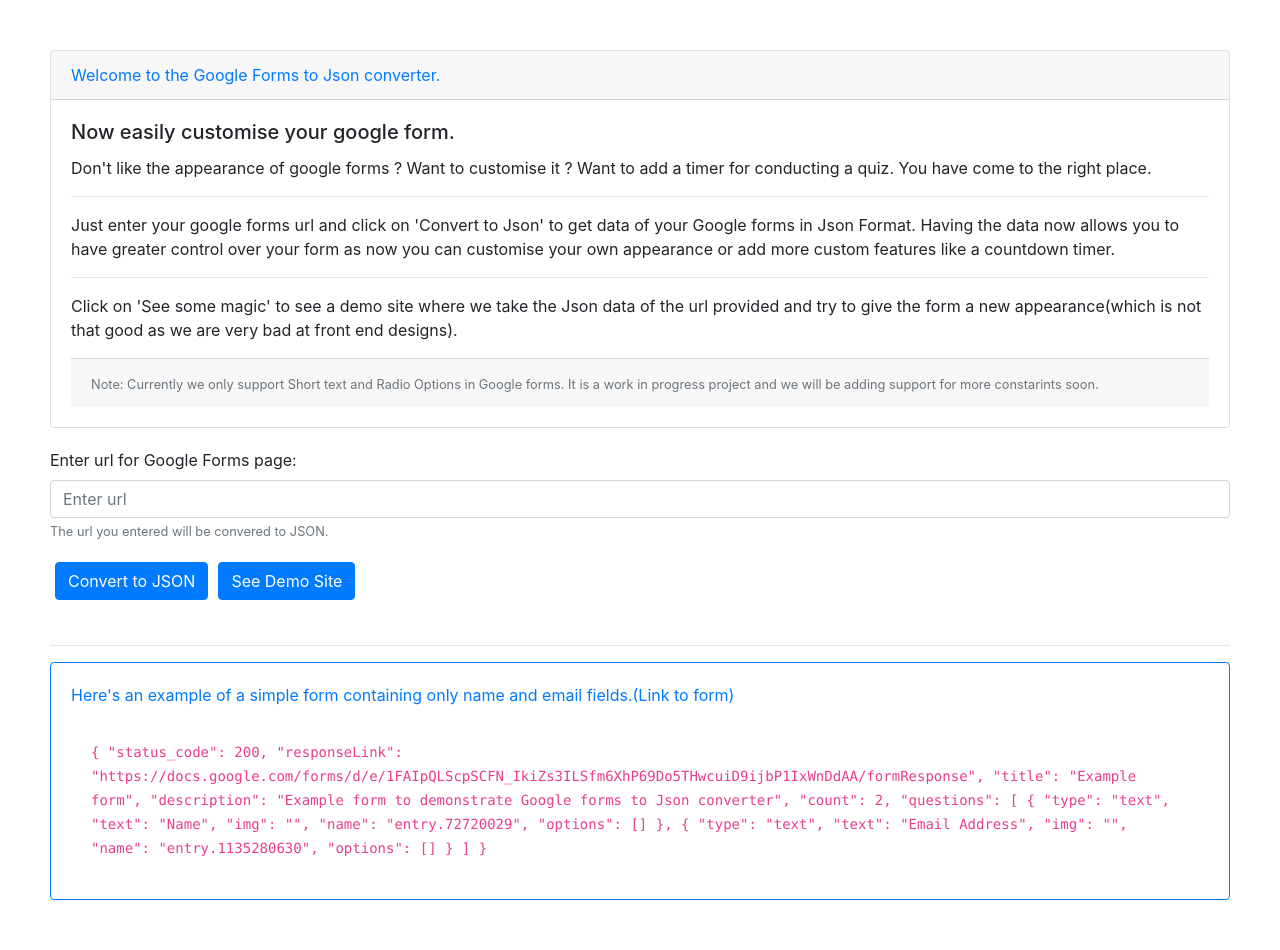
After one commit to coolyansh/django_news_site, a Django app: page /convert in a window 1280 px wide. The commit adds this page. Run offline with Django 3.2, Linux system fonts and the light colour scheme; some libraries are stand-ins or nearby versions.

Commit message:
Added side project Gforms to JSON

```diff
--- a/news/templates/base.html
+++ b/news/templates/base.html
@@ -3,6 +3,7 @@
 <html>
 <head>
 	<title>my News Appetite</title>
+  <meta name="viewport" content="width=device-width, initial-scale=1, shrink-to-fit=no"/>
 	<link rel="stylesheet" href="https://stackpath.bootstrapcdn.com/bootstrap/4.3.1/css/bootstrap.min.css" integrity="sha384-ggOyR0iXCbMQv3Xipma34MD+dH/1fQ784/j6cY/iJTQUOhcWr7x9JvoRxT2MZw1T" crossorigin="anonymous">
 	<script src="https://code.jquery.com/jquery-3.3.1.slim.min.js" integrity="sha384-q8i/X+965DzO0rT7abK41JStQIAqVgRVzpbzo5smXKp4YfRvH+8abtTE1Pi6jizo" crossorigin="anonymous"></script>
 	<script src="https://cdnjs.cloudflare.com/ajax/libs/popper.js/1.14.7/umd/popper.min.js" integrity="sha384-UO2eT0CpHqdSJQ6hJty5KVphtPhzWj9WO1clHTMGa3JDZwrnQq4sF86dIHNDz0W1" crossorigin="anonymous"></script>
@@ -61,7 +62,7 @@
 
 </div>
 
-<div class="p-3 mb-2 bg-dark text-white" style="left:0;bottom:0;height: 50px;text-align: center;">© coolyansh (Email-coolyansh@gmail.com). API source: <a href="https://newsapi.org/" target="_blank">News API</a></div>
+<div class="p-3 mb-2 bg-dark text-white" style="left:0;bottom:0;height: 50px;text-align: center;" >© coolyansh (Email-coolyansh@gmail.com). API source: <a href="https://newsapi.org/" target="_blank">News API</a></div>
 
 </body>
 </html>
--- /dev/null
+++ b/news/templates/convert.html
@@ -0,0 +1,76 @@
+<!DOCTYPE html>
+<html>
+<head>
+  <title>Convert to JSON</title>
+  <meta name="viewport" content="width=device-width, initial-scale=1, shrink-to-fit=no"/>
+  <link rel="stylesheet" href="https://stackpath.bootstrapcdn.com/bootstrap/4.3.1/css/bootstrap.min.css" integrity="sha384-ggOyR0iXCbMQv3Xipma34MD+dH/1fQ784/j6cY/iJTQUOhcWr7x9JvoRxT2MZw1T" crossorigin="anonymous">
+  <script src="https://code.jquery.com/jquery-3.3.1.slim.min.js" integrity="sha384-q8i/X+965DzO0rT7abK41JStQIAqVgRVzpbzo5smXKp4YfRvH+8abtTE1Pi6jizo" crossorigin="anonymous"></script>
+  <script src="https://cdnjs.cloudflare.com/ajax/libs/popper.js/1.14.7/umd/popper.min.js" integrity="sha384-UO2eT0CpHqdSJQ6hJty5KVphtPhzWj9WO1clHTMGa3JDZwrnQq4sF86dIHNDz0W1" crossorigin="anonymous"></script>
+  <script src="https://stackpath.bootstrapcdn.com/bootstrap/4.3.1/js/bootstrap.min.js" integrity="sha384-JjSmVgyd0p3pXB1rRibZUAYoIIy6OrQ6VrjIEaFf/nJGzIxFDsf4x0xIM+B07jRM" crossorigin="anonymous"></script>
+</head>
+<body>
+
+<div style="padding: 50px;">
+
+  <div class="card" class="border-primary">
+  <div class="card-header text-primary">
+    Welcome to the Google Forms to Json converter.
+  </div>
+  <div class="card-body">
+    <h5 class="card-title">Now easily customise your google form.</h5>
+    <p class="card-text">Don't like the appearance of google forms ? Want to customise it ? Want to add a timer for conducting a quiz. You have come to the right place.<br><hr>Just enter your google forms url and click on 'Convert to Json' to get data of your Google forms in Json Format. Having the data now allows you to have greater control over your form as now you can customise your own appearance or add more custom features like a countdown timer.<br><hr>Click on 'See some magic' to see a demo site where we take the Json data of the url provided and try to give the form a new appearance(which is not that good as we are very bad at front end designs).</p>
+    <div class="card-footer">
+      <small class="text-muted">Note: Currently we only support Short text and Radio Options in Google forms. It is a work in progress project and we will be adding support for more constarints soon.</small>
+    </div>
+  </div>
+  </div>
+
+<form action="{% url 'convert_json' %}" method="POST" style="margin-top: 20px">
+  {%csrf_token%}
+  <div class="form-group">
+    <label for="exampleInputEmail1">Enter url for Google Forms page:</label>
+    <input type="text" class="form-control" name="url" placeholder="Enter url">
+    <small id="urlHelp" class="form-text text-muted">The url you entered will be convered to JSON.</small>
+  </div>
+  <div style="padding: 5px;float: left;"><button type="submit" class="btn btn-primary" name="_convert">Convert to JSON</button></div>
+  <div style="padding: 5px;float: left;"><button type="submit" class="btn btn-primary" name="_viewform">See Demo Site</button></div>
+</form>
+<br><br><br>
+<hr>
+
+ <div class="card border-primary" style="padding: 20px">
+  <div class="card-title text-primary">
+    Here's an example of a simple form containing only name and email fields.(<a href="https://docs.google.com/forms/d/e/1FAIpQLScpSCFN_IkiZs3ILSfm6XhP69Do5THwcuiD9ijbP1IxWnDdAA/viewform?usp=sf_link" target="_blank">Link to form</a>)
+  </div>
+  <div class="card-body">
+    <code>
+      {
+        "status_code": 200,
+        "responseLink": "https://docs.google.com/forms/d/e/1FAIpQLScpSCFN_IkiZs3ILSfm6XhP69Do5THwcuiD9ijbP1IxWnDdAA/formResponse",
+        "title": "Example form",
+        "description": "Example form to demonstrate Google forms to Json converter",
+        "count": 2,
+        "questions": [
+          {
+            "type": "text",
+            "text": "Name",
+            "img": "",
+            "name": "entry.72720029",
+            "options": []
+          },
+          {
+            "type": "text",
+            "text": "Email Address",
+            "img": "",
+            "name": "entry.1135280630",
+            "options": []
+          }
+        ]
+      }
+    </code>
+  </div>
+</div>
+</div>
+
+</body>
+</html>
--- a/news/urls.py
+++ b/news/urls.py
@@ -10,4 +10,6 @@
     path('tech',views.tech,name='tech'),
     path('search',views.search,name='search'),
     path('about',views.about,name='about'),
+    path('convert',views.convert,name='convert'),
+    path('convert/json',views.convert_json,name='convert_json')
 ]
--- a/news/views.py
+++ b/news/views.py
@@ -71,3 +71,140 @@
 
 def about(request):
 	return render(request,'about.html',{})
+
+def convert(request):
+	return render(request,'convert.html',{})
+
+def convert_json(request):
+	url="http://www.google.com"
+	if request.method=="POST":
+		url=request.POST["url"]
+
+	try:
+		r=requests.get(url)
+	except:
+		dic={"status_code":404,"message":"Error in url.Please check your url","count":0}
+		res_str=json.dumps(dic)
+		result=json.loads(res_str)
+		if "_convert" in request.POST:
+			return render(request,'convert_json.html',{"result":res_str})
+		else:
+			return render(request,'form_layout.html',{"result":result})
+
+	if r.status_code!=200:
+	    dic={"status_code":r.status_code,"message":requests.status_codes._codes[r.status_code][0],"count":0}
+	    res_str=json.dumps(dic)
+	    result=json.loads(res_str)
+	    if "_convert" in request.POST:
+	    	return render(request,'convert_json.html',{"result":res_str})
+	    else:
+	    	return render(request,'form_layout.html',{"result":result})
+
+	from bs4 import BeautifulSoup
+	soup=BeautifulSoup(r.content,'html.parser')
+
+	form_elem=soup.find_all('form',id='mG61Hd')
+	if len(form_elem)==0:
+	    dic={"status_code":r.status_code,"message":"Not a google form url, please enter valid url.","count":0}
+	    res_str=json.dumps(dic)
+	    result=json.loads(res_str)
+	    if "_convert" in request.POST:
+	    	return render(request,'convert_json.html',{"result":res_str})
+	    else:
+	    	return render(request,'form_layout.html',{"result":result})
+
+	link=form_elem[0]["action"]
+	title=soup.find('div',class_='freebirdFormviewerViewHeaderTitleRow').text
+	description=soup.find('div',class_='freebirdFormviewerViewHeaderDescription').text
+
+	qsoup=soup.find('div',class_="freebirdFormviewerViewItemList")
+	arr=qsoup.find_all('div',recursive=False)
+
+	num=len(arr)
+
+	questions=[]
+
+	q_container="freebirdFormviewerViewNumberedItemContainer"
+	radio_group="freebirdFormviewerViewItemsItemItem"
+	text_type="freebirdFormviewerViewItemsTextTextItem"
+	text_area_type=""
+
+	for question in arr:
+
+	    qtype=""
+	    text=""
+	    img_url=""
+	    options=[]
+	    name=""
+	    required=False
+
+	    if question["class"][0]==q_container:
+	        question=question.find('div',recursive=False)
+
+	    d_class_list=question["class"]
+	    f1=False
+	    f2=False
+	    for k in d_class_list:
+	        if k in text_type:
+	            f1=True
+	        if k in radio_group:
+	            f2=True
+
+
+	    if (f1 and f2):
+	        qtype="text"
+	        header=question.find('div',class_="freebirdFormviewerViewItemsItemItemHeader")
+	        header=header.find('div',class_="freebirdFormviewerViewItemsItemItemTitleContainer")
+	        text=header.find('div',class_="freebirdFormviewerViewItemsItemItemTitle exportItemTitle freebirdCustomFont").text
+	        header=question.find_all('div',class_="freebirdFormviewerViewItemsEmbeddedobjectLeft")
+	        if len(header)>0:
+	            img_tag=header[0].find('img')
+	            img_url=img_tag["src"]
+
+	        input_tag=question.find('input')
+	        name=input_tag["name"]
+
+
+
+	    elif (f2):
+	        qtype="radio_group"
+	        header=question.find('div',class_="freebirdFormviewerViewItemsItemItemHeader")
+	        header=header.find('div',class_="freebirdFormviewerViewItemsItemItemTitleContainer")
+	        text=header.find('div',class_="freebirdFormviewerViewItemsItemItemTitle exportItemTitle freebirdCustomFont").text
+	        header=question.find_all('div',class_="freebirdFormviewerViewItemsEmbeddedobjectLeft")
+	        if len(header)>0:
+	            img_tag=header[0].find('img')
+	            img_url=img_tag["src"]
+
+	        input_div=""
+	        if img_url=="":
+	            input_div=question.find_all('div',recursive=False)[1]
+	        else:
+	            input_div=question.find_all('div',recursive=False)[2]
+
+	        input_tag=input_div.find('input',recursive=False)
+	        content_div=input_div.find('content')
+	        text_options=content_div.find_all('div',class_="freebirdFormviewerViewItemsRadioOptionContainer")
+	        for option in text_options:
+	            o_img=option.find_all('img')
+	            if len(o_img)==0:
+	                o_img_url=""
+	            else:
+	                o_img_url=o_img[0]["src"]
+	            o_text=option.text
+	            options.append({"text":o_text,"img_url":o_img_url})
+
+	        name=input_tag["name"]
+
+	    else:
+	        qtype="unknown"
+
+	    questions.append({"type":qtype,"text":text,"img":img_url,"name":name,"options":options})
+
+	dic={"status_code":r.status_code,"responseLink":link,"title":title,"description":description,"count":num,"questions":questions}
+	res_str=json.dumps(dic)
+	result=json.loads(res_str)
+	if "_convert" in request.POST:
+	    return render(request,'convert_json.html',{"result":res_str})
+	else:
+	    return render(request,'form_layout.html',{"result":result})
```
Also changed, not shown: news/templates/about.html (+6 -1 lines), news/templates/convert_json.html (added, +9 -0 lines), news/templates/form_layout.html (added, +93 -0 lines), news/static/images/background.jpg (added).
